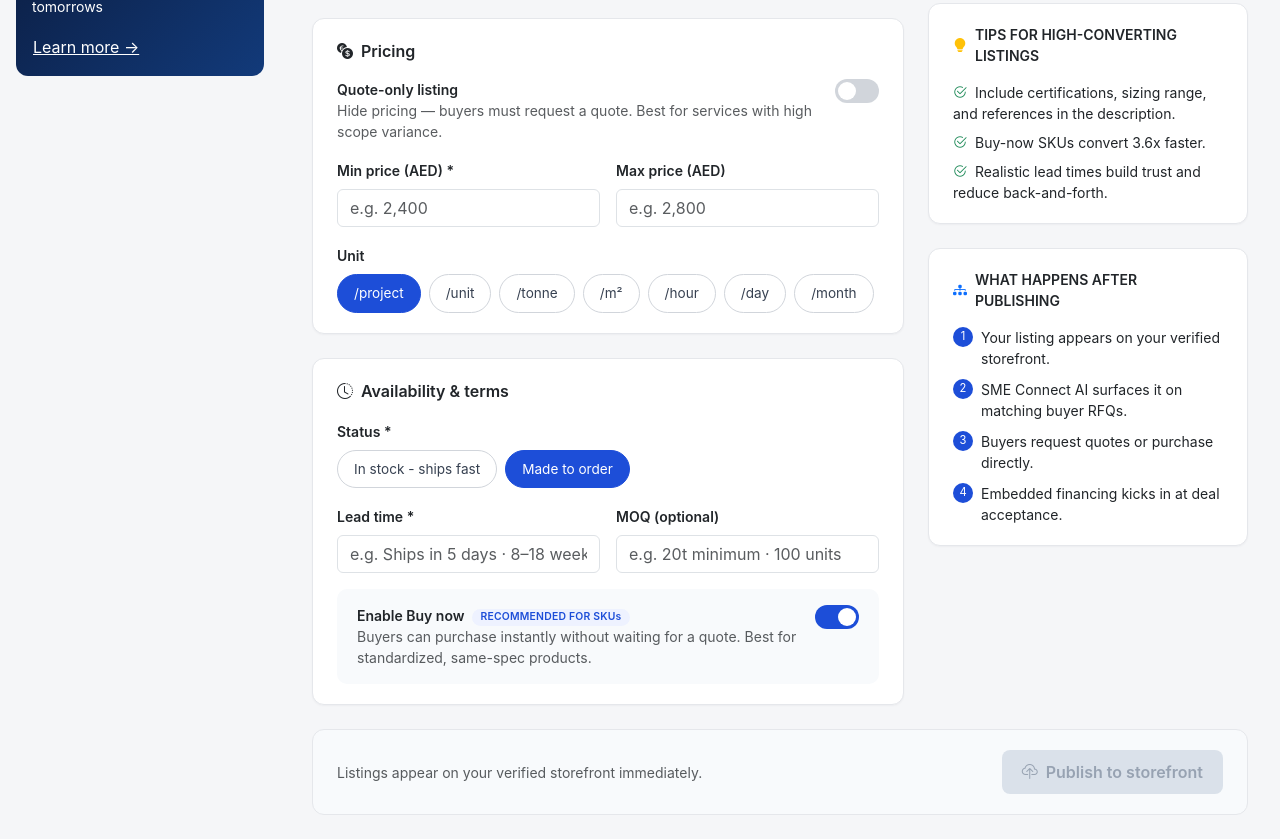
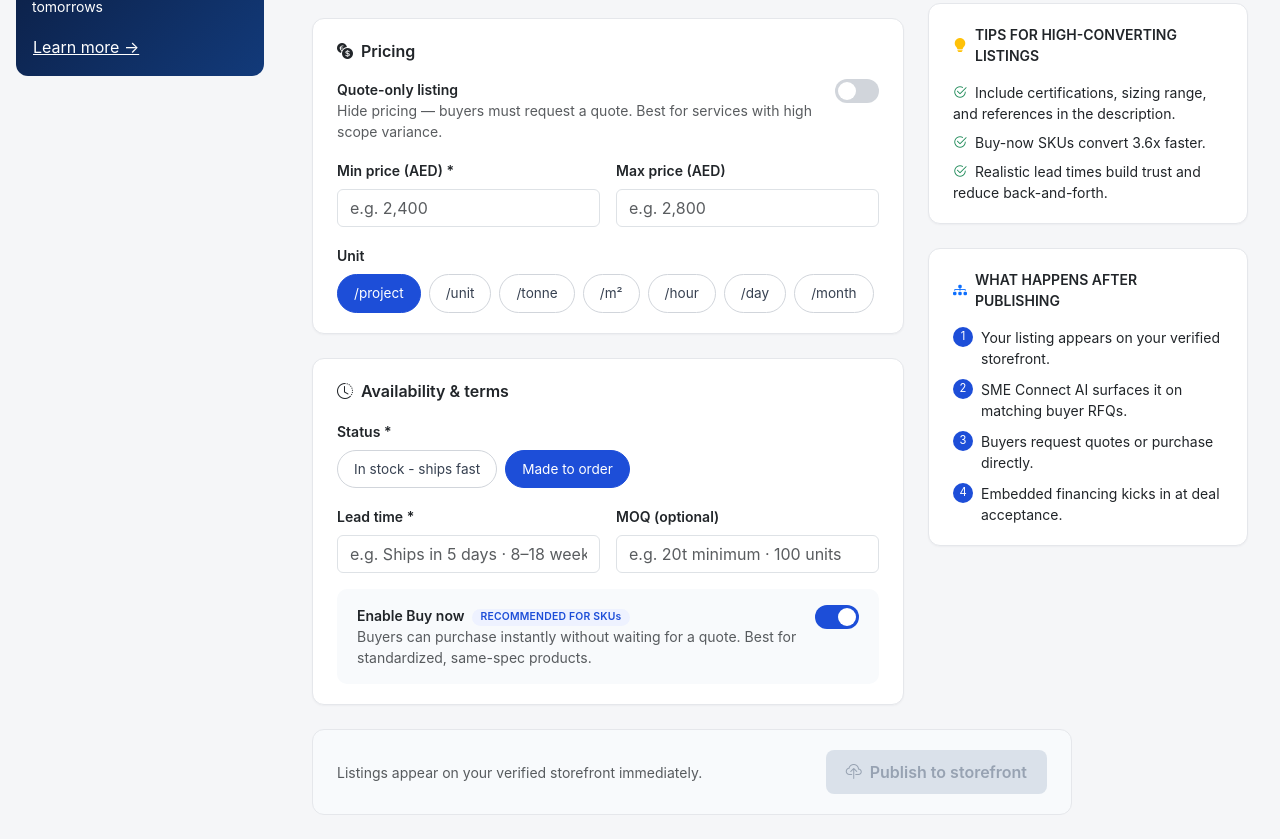
Before and after one commit to Ghaithah/NBD-Trail, a React (Create React App) app: page / in a window 1280 px wide. Shown: the part 753-1592 px from the top of the page. Built offline with nearby package versions, Linux system fonts and the light colour scheme.

Commit message:
Publish-storefront adjustment

```diff
--- a/src/components/BusinessHub.css
+++ b/src/components/BusinessHub.css
@@ -291,6 +291,7 @@
   background: #f8fafc;
   border: 1px solid #e5e7eb;
   border-radius: 12px;
+  max-width: 760px;
 }
 
 .bh-publish-btn {
@@ -320,6 +321,9 @@
   .bh-preview-col {
     width: 100%;
   }
+  .bh-publish-bar {
+    max-width: 100%;
+  }
 }
 
 @media (max-width: 900px) {
```
